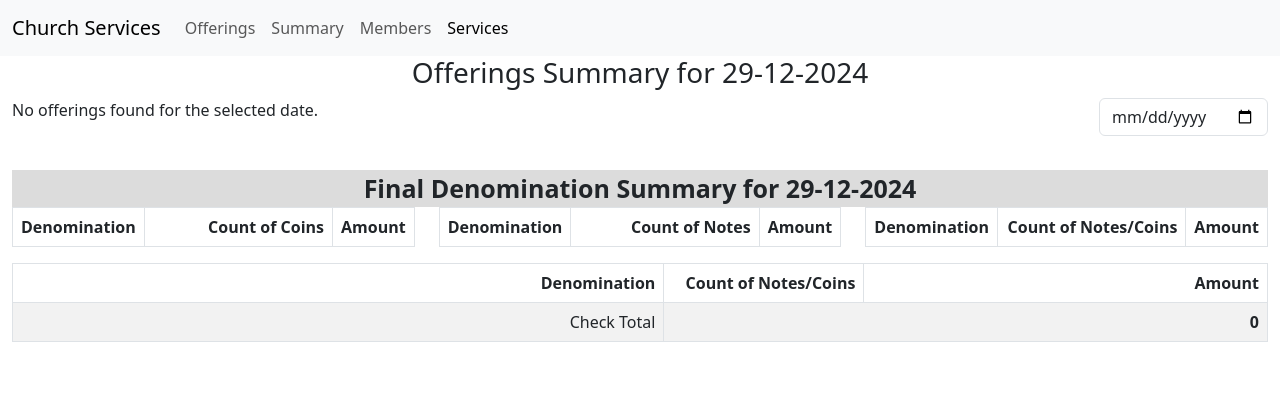
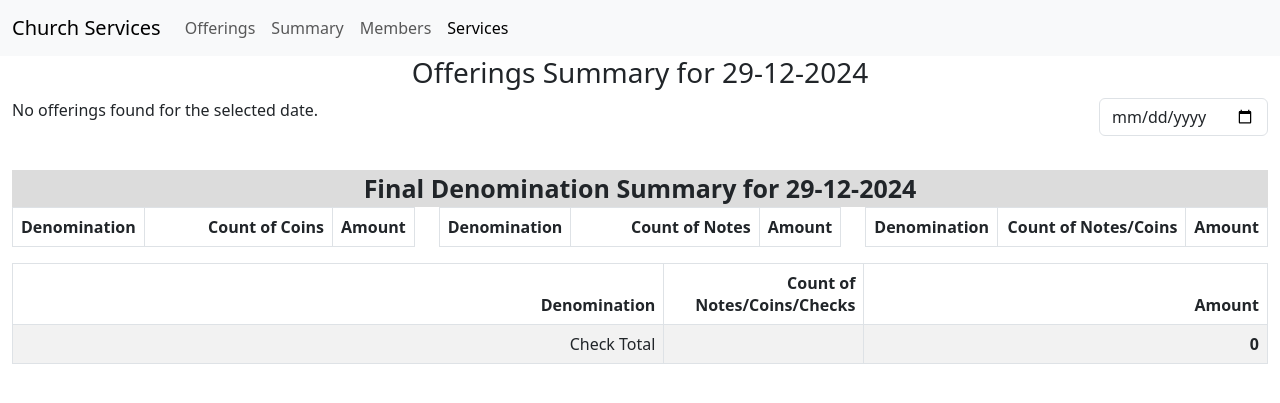
Before and after one commit to johnson361/lbc, a CodeIgniter app: page /lbc/Offg/summary in a window 1280 px wide. Shown: the top 403 px of the page. Run offline with CodeIgniter, Linux system fonts and the light colour scheme; data comes from the database, SQL or seed files in the repository; data that the repository does not hold is empty; some libraries are stand-ins or nearby versions.

Commit message:
minor fixes

```diff
--- a/application/views/Offg/summary.php
+++ b/application/views/Offg/summary.php
@@ -27,7 +27,7 @@
             return strpos($key, 'Coins') !== false;
         }, ARRAY_FILTER_USE_KEY);
         $count_notes_coins_header = 'Coins';
-    } elseif ($filter === 'all-notes') {
+    } else if ($filter === 'all-notes') {
         $denominations = array_filter($denominations, function ($key) {
             return strpos($key, 'Coins') === false;
         }, ARRAY_FILTER_USE_KEY);
@@ -73,7 +73,7 @@
     return $table;
 }
 
-function generateGrandTotalTable($grand_total_check_amount = 0, $grand_total_2000 = 0, $grand_total_500 = 0, $grand_total_200 = 0, $grand_total_100 = 0, $grand_total_50 = 0, $grand_total_20_notes = 0, $grand_total_20_coins = 0, $grand_total_10_notes = 0, $grand_total_10_coins = 0, $grand_total_5_notes = 0, $grand_total_5_coins = 0, $grand_total_2_notes = 0, $grand_total_2_coins = 0, $grand_total_1_notes = 0, $grand_total_1_coins = 0, $grand_total_amount = 0, $filter = null)
+function generateGrandTotalTable($grand_total_check_amount = 0,  $grand_total_checks_count = 0, $grand_total_2000 = 0, $grand_total_500 = 0, $grand_total_200 = 0, $grand_total_100 = 0, $grand_total_50 = 0, $grand_total_20_notes = 0, $grand_total_20_coins = 0, $grand_total_10_notes = 0, $grand_total_10_coins = 0, $grand_total_5_notes = 0, $grand_total_5_coins = 0, $grand_total_2_notes = 0, $grand_total_2_coins = 0, $grand_total_1_notes = 0, $grand_total_1_coins = 0, $grand_total_amount = 0, $filter = null)
 {
     $denominations = [
         '₹2000' => $grand_total_2000,
@@ -104,6 +104,8 @@
             return strpos($key, 'Coins') === false;
         }, ARRAY_FILTER_USE_KEY);
         $count_notes_coins_header = 'Notes';
+    } else if ($filter === 'include-check') {
+        $count_notes_coins_header = 'Notes/Coins/Checks';
     }
 
     $table = '<table class="table table-bordered table-striped table-hover text-end" >
@@ -134,6 +136,7 @@
     if ($filter == 'include-check') {
         $table .= "<tr>
                         <td >Check Total</td>
+                        <td><strong>{$grand_total_checks_count}</strong></td>
                         <td colspan='2'><strong>{$grand_total_check_amount}</strong></td>
                     </tr>";
         $grand_total_amount += $grand_total_check_amount;
@@ -306,6 +309,7 @@
                             $total_amount += $detail['total_amount'];
 
                             // Add to grand totals
+                            $grand_total_checks_count += ($detail['check_amount'] > 0) ? 1 : 0;
                             $grand_total_check_amount += $detail['check_amount'];
                             $grand_total_2000 += $detail['denomination_2000'];
                             $grand_total_500 += $detail['denomination_500'];
@@ -449,23 +453,23 @@
     <div class="row">
         <div class="col-md-4">
             <?php
-            echo generateGrandTotalTable($grand_total_check_amount, $grand_total_2000, $grand_total_500, $grand_total_200, $grand_total_100, $grand_total_50, $grand_total_20_notes, $grand_total_20_coins, $grand_total_10_notes, $grand_total_10_coins, $grand_total_5_notes, $grand_total_5_coins, $grand_total_2_notes, $grand_total_2_coins, $grand_total_1_notes, $grand_total_1_coins, $grand_total_amount, 'all-coins');
+            echo generateGrandTotalTable($grand_total_check_amount, $grand_total_checks_count, $grand_total_2000, $grand_total_500, $grand_total_200, $grand_total_100, $grand_total_50, $grand_total_20_notes, $grand_total_20_coins, $grand_total_10_notes, $grand_total_10_coins, $grand_total_5_notes, $grand_total_5_coins, $grand_total_2_notes, $grand_total_2_coins, $grand_total_1_notes, $grand_total_1_coins, $grand_total_amount, 'all-coins');
             ?>
         </div>
         <div class="col-md-4">
             <?php
-            echo generateGrandTotalTable($grand_total_check_amount, $grand_total_2000, $grand_total_500, $grand_total_200, $grand_total_100, $grand_total_50, $grand_total_20_notes, $grand_total_20_coins, $grand_total_10_notes, $grand_total_10_coins, $grand_total_5_notes, $grand_total_5_coins, $grand_total_2_notes, $grand_total_2_coins, $grand_total_1_notes, $grand_total_1_coins, $grand_total_amount, 'all-notes');
+            echo generateGrandTotalTable($grand_total_check_amount, $grand_total_checks_count, $grand_total_2000, $grand_total_500, $grand_total_200, $grand_total_100, $grand_total_50, $grand_total_20_notes, $grand_total_20_coins, $grand_total_10_notes, $grand_total_10_coins, $grand_total_5_notes, $grand_total_5_coins, $grand_total_2_notes, $grand_total_2_coins, $grand_total_1_notes, $grand_total_1_coins, $grand_total_amount, 'all-notes');
             ?>
         </div>
         <div class="col-md-4">
             <?php
-            echo generateGrandTotalTable($grand_total_check_amount, $grand_total_2000, $grand_total_500, $grand_total_200, $grand_total_100, $grand_total_50, $grand_total_20_notes, $grand_total_20_coins, $grand_total_10_notes, $grand_total_10_coins, $grand_total_5_notes, $grand_total_5_coins, $grand_total_2_notes, $grand_total_2_coins, $grand_total_1_notes, $grand_total_1_coins, $grand_total_amount);
+            echo generateGrandTotalTable($grand_total_check_amount, $grand_total_checks_count, $grand_total_2000, $grand_total_500, $grand_total_200, $grand_total_100, $grand_total_50, $grand_total_20_notes, $grand_total_20_coins, $grand_total_10_notes, $grand_total_10_coins, $grand_total_5_notes, $grand_total_5_coins, $grand_total_2_notes, $grand_total_2_coins, $grand_total_1_notes, $grand_total_1_coins, $grand_total_amount);
             ?>
         </div>
 
         <div class="col-md-12">
             <?php
-            echo generateGrandTotalTable($grand_total_check_amount, $grand_total_2000, $grand_total_500, $grand_total_200, $grand_total_100, $grand_total_50, $grand_total_20_notes, $grand_total_20_coins, $grand_total_10_notes, $grand_total_10_coins, $grand_total_5_notes, $grand_total_5_coins, $grand_total_2_notes, $grand_total_2_coins, $grand_total_1_notes, $grand_total_1_coins, $grand_total_amount, 'include-check');
+            echo generateGrandTotalTable($grand_total_check_amount, $grand_total_checks_count, $grand_total_2000, $grand_total_500, $grand_total_200, $grand_total_100, $grand_total_50, $grand_total_20_notes, $grand_total_20_coins, $grand_total_10_notes, $grand_total_10_coins, $grand_total_5_notes, $grand_total_5_coins, $grand_total_2_notes, $grand_total_2_coins, $grand_total_1_notes, $grand_total_1_coins, $grand_total_amount, 'include-check');
             ?>
         </div>
     </div>
```
